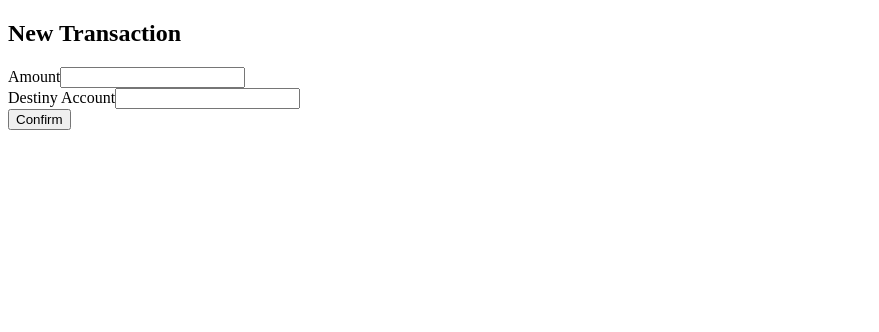
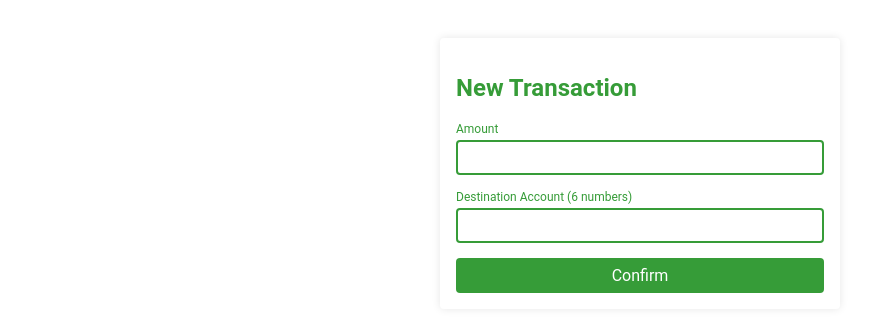
Before and after one commit to EdersonRodrigues7/byte-bank, an Angular app: page / in a window 1280 px wide. Shown: the top 332 px of the page, without its empty margins (0-879 px from the left). Built offline with nearby package versions, Linux system fonts and the light colour scheme.

Commit message:
handle form submit and create events

```diff
--- a/angular.json
+++ b/angular.json
@@ -25,7 +25,7 @@
               "src/assets"
             ],
             "styles": [
-              "src/styles.css"
+              "src/styles.scss"
             ],
             "scripts": []
           },
@@ -87,7 +87,7 @@
               "src/assets"
             ],
             "styles": [
-              "src/styles.css"
+              "src/styles.scss"
             ],
             "scripts": []
           }
--- a/src/app/app.component.html
+++ b/src/app/app.component.html
@@ -1 +1,3 @@
-<app-transaction-form></app-transaction-form>
+<app-transaction-form (onTransact)="transact($event)"></app-transaction-form>
+
+<p>{{transaction?.amount}}</p>
--- a/src/app/app.component.ts
+++ b/src/app/app.component.ts
@@ -7,4 +7,9 @@ import { Component } from '@angular/core';
 })
 export class AppComponent {
   title = 'byte-bank';
+  transaction: any;
+
+  transact($event){
+    this.transaction = {amount: $event.amount, destination: $event.destination}
+  }
 }
--- a/src/app/app.module.ts
+++ b/src/app/app.module.ts
@@ -1,4 +1,5 @@
 import { NgModule } from '@angular/core';
+import { FormsModule } from '@angular/forms';
 import { BrowserModule } from '@angular/platform-browser';
 
 import { AppComponent } from './app.component';
@@ -10,7 +11,8 @@ import { TransactionFormComponent } from './transaction-form/transaction-form.co
     TransactionFormComponent
   ],
   imports: [
-    BrowserModule
+    BrowserModule,
+    FormsModule
   ],
   providers: [],
   bootstrap: [AppComponent]
--- a/src/app/transaction-form/transaction-form.component.html
+++ b/src/app/transaction-form/transaction-form.component.html
@@ -1,12 +1,16 @@
-<form action="" method="post">
-    <h2>New Transaction</h2>
-    <div>
-        <label for="amount">Amount</label>
-        <input id="amount" type="text">
+<section class="container">
+  <form class="form" (ngSubmit)="makeTransaction()">
+    <h2 class="form__title">New Transaction</h2>
+    <div class="form-field">
+        <label class="form-field__label" for="amount">Amount</label>
+        <input class="form-field__input" id="amount" name="amount" type="text" [(ngModel)]="amount">
     </div>
-    <div>
-        <label for="destiny">Destiny Account</label>
-        <input id="destiny" type="text">
+    <div class="form-field">
+        <label class="form-field__label" for="destination">Destination Account (6 numbers)</label>
+        <input class="form-field__input" id="destination" name="destination" type="text" [(ngModel)]="destination">
     </div>
-    <button type="submit">Confirm</button>
-</form>
+    <div class="button-wrapper">
+      <button class="button" type="submit">Confirm</button>
+    </div>
+  </form>
+</section>
--- /dev/null
+++ b/src/app/transaction-form/transaction-form.component.scss
@@ -0,0 +1,59 @@
+.form {
+  background-color: white;
+  padding: 16px;
+  border-radius: 4px;
+  box-shadow: 0 0 8px rgba(0, 0, 0, 0.1);
+  &__title {
+    text-transform: capitalize;
+    color: var(--primary);
+  }
+}
+
+.form-field {
+  width: 100%;
+  margin-top: 15px;
+  margin-bottom: 15px;
+  display: flex;
+  flex-direction: column;
+  color: var(--primary);
+
+  &__label {
+    color: inherit;
+    margin-bottom: 4px;
+    font-size: 12px;
+  }
+
+  &__input {
+    padding: 8px;
+    border-radius: 4px;
+    color: inherit;
+    border: 2px solid;
+    outline: none;
+  }
+}
+
+.button-wrapper {
+  display: flex;
+}
+
+.button {
+  background-color: var(--primary);
+  color: white;
+  display: block;
+  flex: 1;
+  border: none;
+  border-radius: 4px;
+  font-size: 16px;
+  padding: 0.5em;
+  cursor: pointer;
+  transition: opacity 0.2s;
+
+  &--cancelar {
+    background-color: var(--secondary);
+    margin-left: 20px;
+  }
+
+  &:hover {
+    opacity: 0.8;
+  }
+}
--- a/src/app/transaction-form/transaction-form.component.ts
+++ b/src/app/transaction-form/transaction-form.component.ts
@@ -1,10 +1,30 @@
-import { Component } from '@angular/core';
+import { Component, EventEmitter, Output } from '@angular/core';
 
 @Component({
   selector: 'app-transaction-form',
   templateUrl: './transaction-form.component.html',
-  styleUrls: ['./transaction-form.component.css']
+  styleUrls: ['./transaction-form.component.scss']
 })
 export class TransactionFormComponent {
+  @Output () onTransact = new EventEmitter<any>();
+  amount: number;
+  destination: string;
 
+  makeTransaction(){
+    if(this.validate(this.amount, this.destination)){
+      this.onTransact.emit({amount: this.amount, destination: this.destination});
+    } else {
+      alert("Please provide valid amount and destination");
+    }
+  }
+  clearForm(){
+    this.amount = 0;
+    this.destination = '';
+  }
+  private validate(amount: number, destination: string){
+    if(amount > 0 && destination.length === 6){
+      return true;
+    }
+    return false;
+  }
 }
--- a/src/styles.css
+++ /dev/null
@@ -1 +0,0 @@
-/* You can add global styles to this file, and also import other style files */
--- /dev/null
+++ b/src/styles.scss
@@ -0,0 +1,17 @@
+:root {
+  --primary: #369c38;
+  --secondary: #132A13;
+  --padding: 15px;
+  --cinza : #405040;
+  --cinza-claro: #dedede;
+}
+
+* {
+  font-family: "Roboto", sans-serif;
+}
+
+.container {
+  max-width: 400px;
+  padding: 30px;
+  margin: 0 auto;
+}
```
Also changed, not shown: src/app/transaction-form/transaction-form.component.css (deleted).
